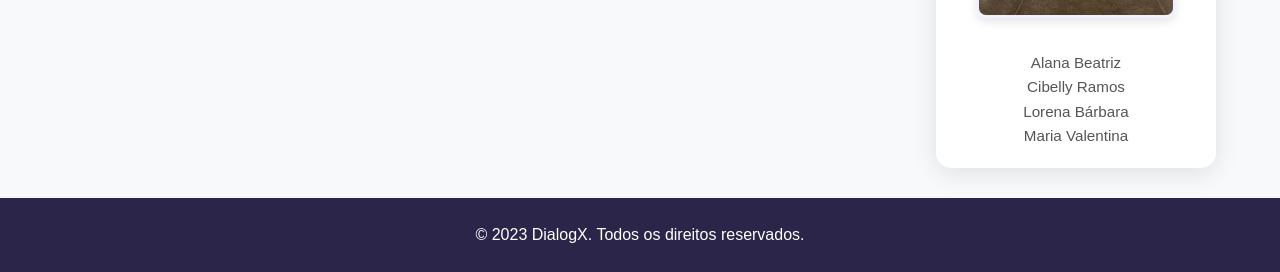
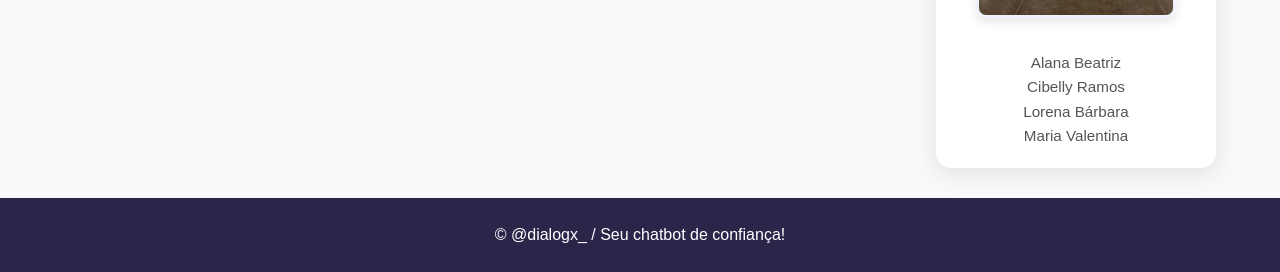
Before and after one commit to alaninhabnasc/sitedialogx, a plain HTML site: page index.html in a window 1280 px wide. Shown: the part 3864-4136 px from the top of the page. Drawn offline with nearby package versions, Linux system fonts and the light colour scheme.

Commit message:
Update index.html

```diff
--- a/index.html
+++ b/index.html
@@ -712,7 +712,7 @@
 
   <!-- Footer -->
   <footer class="footer">
-    <p>&copy; 2023 DialogX. Todos os direitos reservados.</p>
+    <p>&copy; @dialogx_  / Seu chatbot de confiança!</p>
   </footer>
 
   <script>
@@ -743,4 +743,5 @@
     });
   </script>
 </body>
+
 </html>
```
